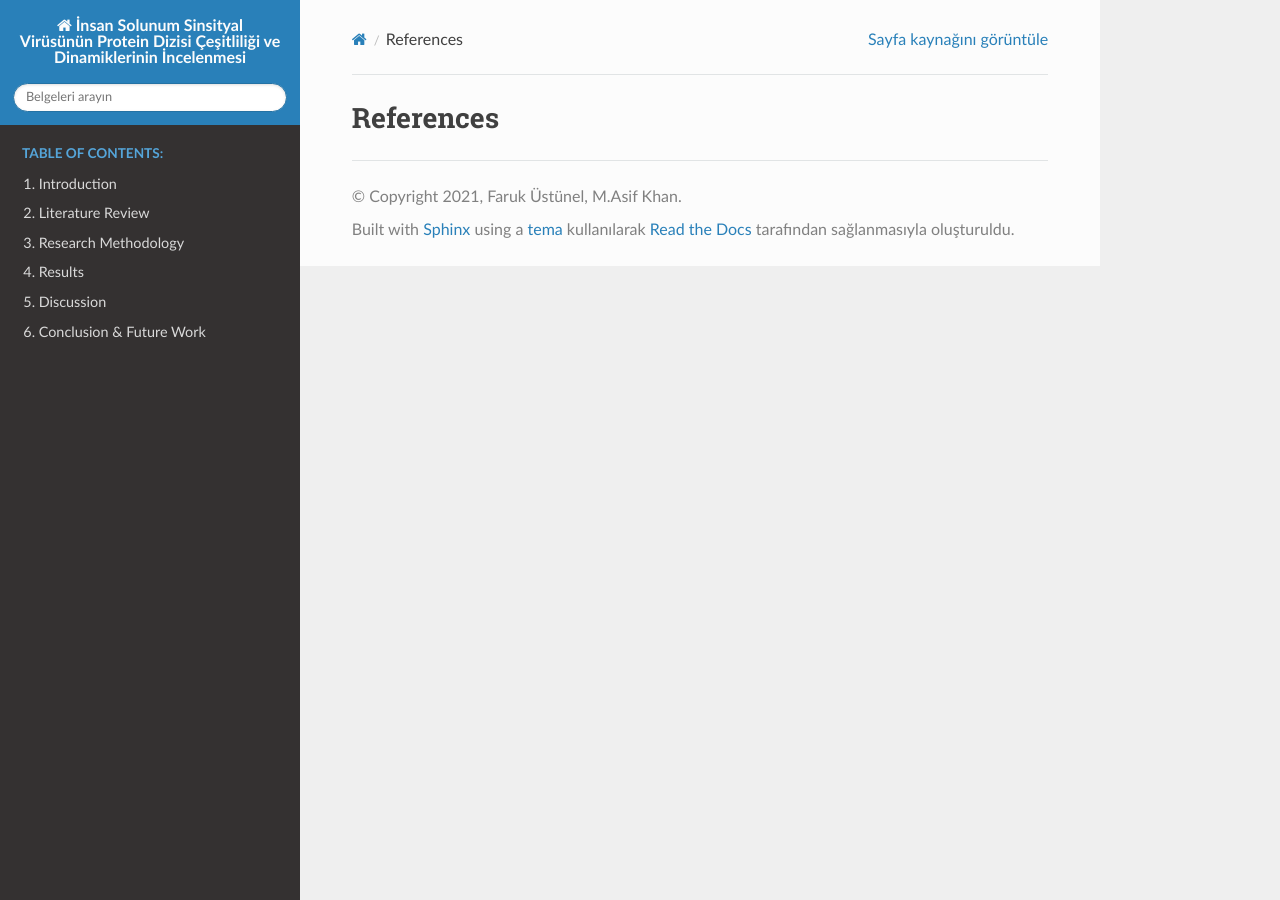
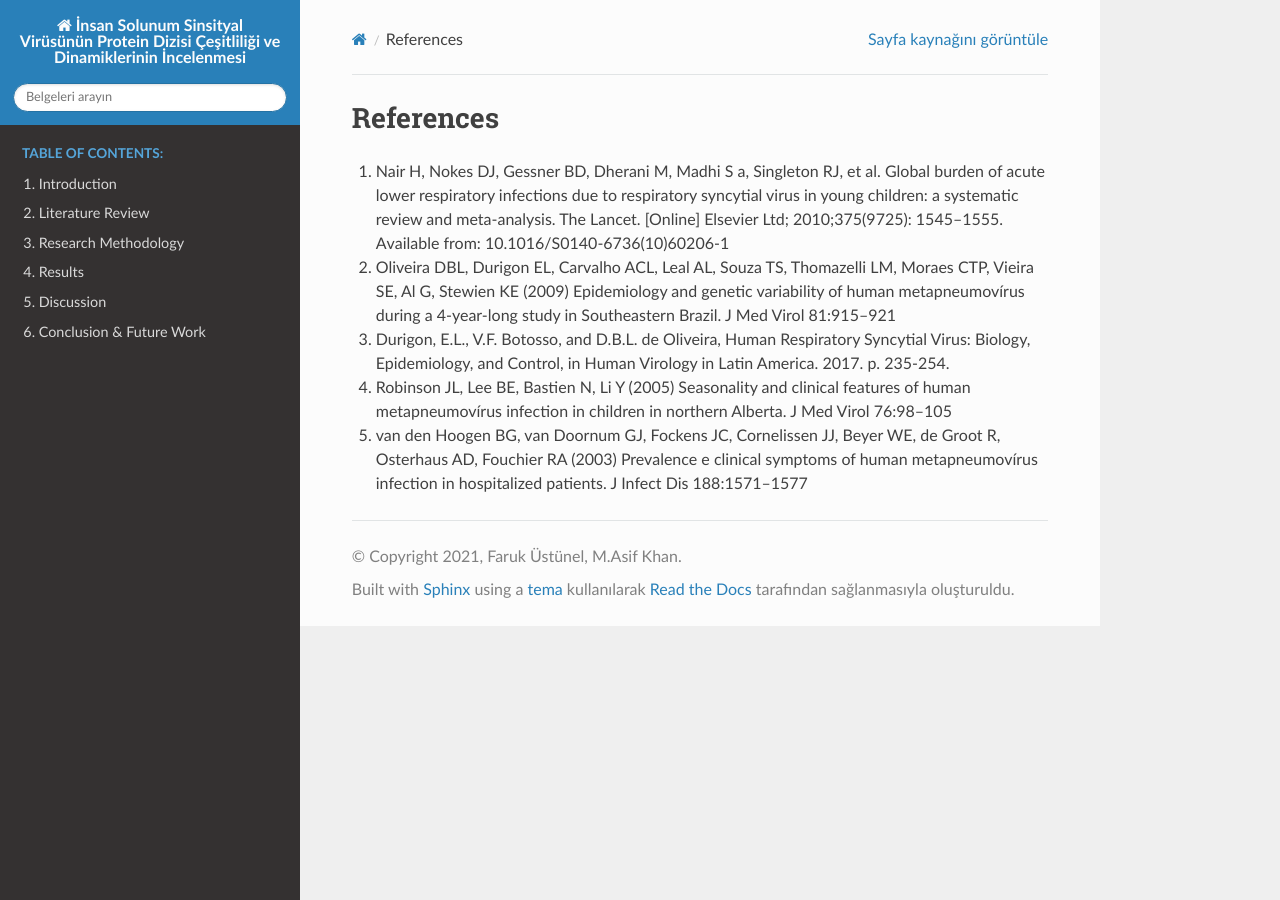
Before and after one commit to farukustunel/proteinsequencediversityofhrsv, a Sphinx documentation site: the page built from docs/source/src/References.rst, in a window 1280 px wide. Built offline with Sphinx 7.4.7 and the Read the Docs theme 2.0.0, drawn with Linux system fonts in a browser that asks for light colours.

Commit message:
Adding literatur review

```diff
--- a/docs/source/src/References.rst
+++ b/docs/source/src/References.rst
@@ -1,3 +1,13 @@
 ==========
 References
 ==========
+
+1. Nair H, Nokes DJ, Gessner BD, Dherani M, Madhi S a, Singleton RJ, et al. Global burden of acute lower respiratory infections due to respiratory syncytial virus in young children: a systematic review and meta-analysis. The Lancet. [Online] Elsevier Ltd; 2010;375(9725): 1545–1555. Available from: 10.1016/S0140-6736(10)60206-1
+
+2. Oliveira DBL, Durigon EL, Carvalho ACL, Leal AL, Souza TS, Thomazelli LM, Moraes CTP, Vieira SE, Al G, Stewien KE (2009) Epidemiology and genetic variability of human metapneumovírus during a 4-year-long study in Southeastern Brazil. J Med Virol 81:915–921
+
+3. Durigon, E.L., V.F. Botosso, and D.B.L. de Oliveira, Human Respiratory Syncytial Virus: Biology, Epidemiology, and Control, in Human Virology in Latin America. 2017. p. 235-254.
+
+4. Robinson JL, Lee BE, Bastien N, Li Y (2005) Seasonality and clinical features of human metapneumovírus infection in children in northern Alberta. J Med Virol 76:98–105
+
+5. van den Hoogen BG, van Doornum GJ, Fockens JC, Cornelissen JJ, Beyer WE, de Groot R, Osterhaus AD, Fouchier RA (2003) Prevalence e clinical symptoms of human metapneumovírus infection in hospitalized patients. J Infect Dis 188:1571–1577
```
Also changed, not shown: docs/source/src/Literature Review.rst (+12 -0 lines), docs/source/src/Research Methodology.rst (+5 -0 lines).
